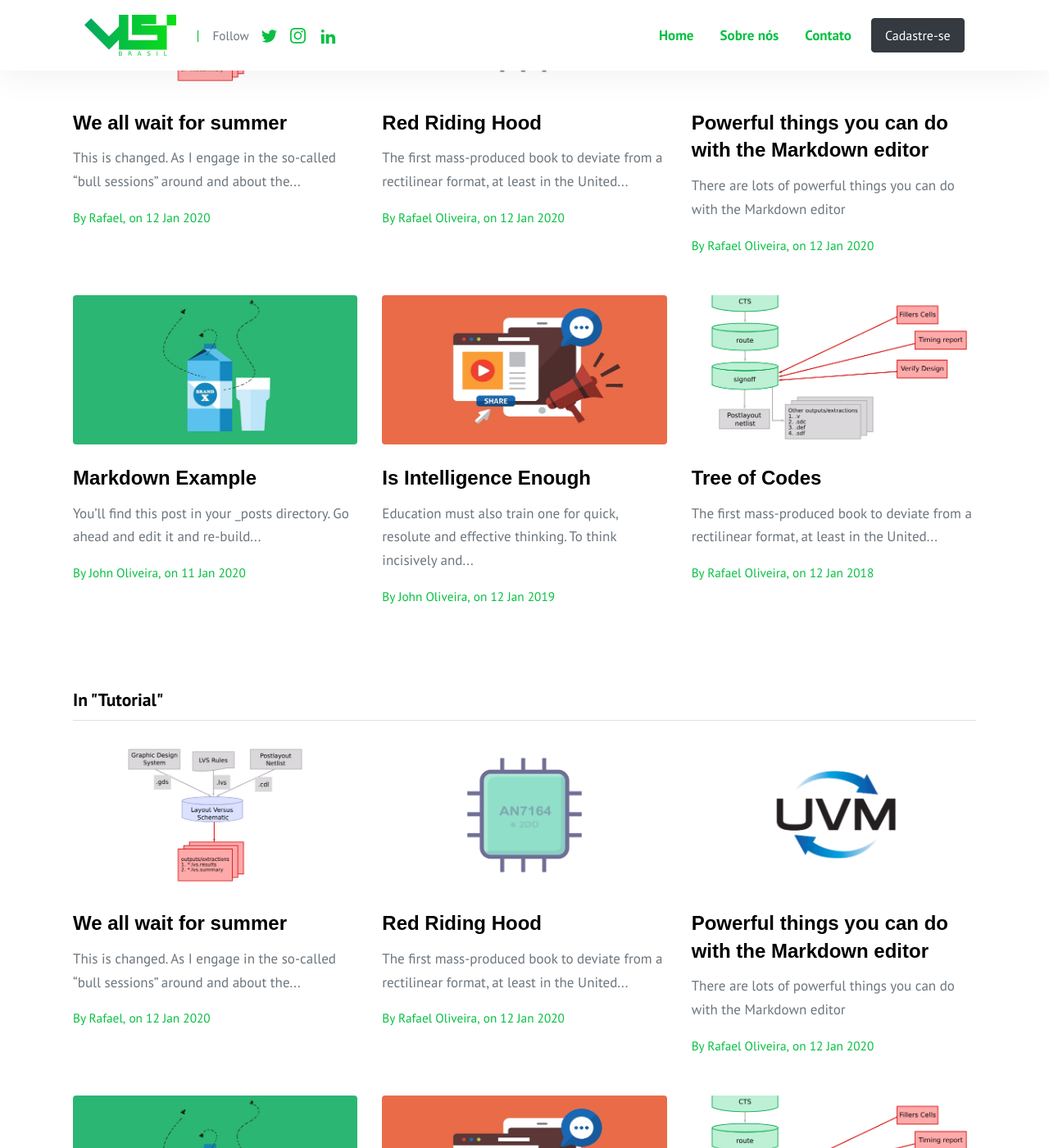
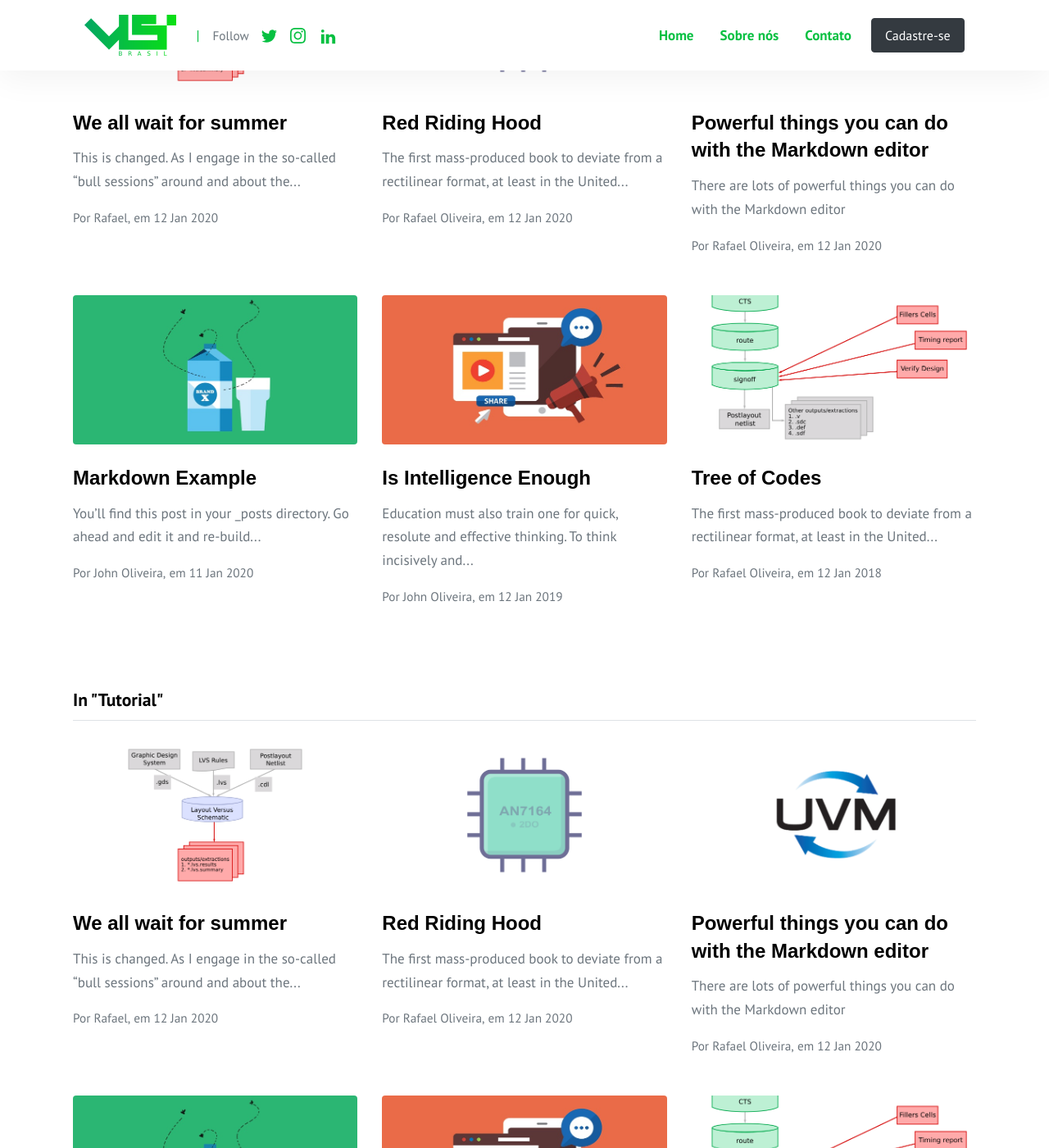
Before and after one commit to rafaelnmo/vlsibrasil_website, a Jekyll site: the page built from pages/categories.html, in a window 1280 px wide and 1400 px high, scrolled down 304 px. Shown: the whole window at 82% size. Built offline with Jekyll 4.4.1, drawn with Linux system fonts in a browser that asks for light colours; some of the changed text lies outside the part shown.

Commit message:
Updating text author blog post

```diff
--- a/_includes/postbox.html
+++ b/_includes/postbox.html
@@ -10,8 +10,8 @@
         <div class="metafooter">
             <div class="wrapfooter small d-flex align-items-center">
                 <span class="author-meta">
-                By  <span class="post-name"> {% if post.author %}{{ author.display_name }}{% else %}{{ site.author }}{% endif %}, </span>
-                on <span class="post-date">{{ post.date | date_to_string }}</span>
+                Por  <span class="post-name"> {% if post.author %}{{ author.display_name }}{% else %}{{ site.author }}{% endif %}, </span>
+                em <span class="post-date">{{ post.date | date_to_string }}</span>
                 </span>
                 <div class="clearfix"></div>
             </div>
--- a/assets/css/theme.scss
+++ b/assets/css/theme.scss
@@ -264,6 +264,8 @@ small, .small {
 }
 span.post-name,span.post-date,span.author-meta {
 	display:inline-block;
+    /*color: #333;        /*Adicionei para mudar a cor*/
+    color: #6c757d;     /* <----- Adicionei para mudar a cor*/
 }
 
 span.post-read-more a {
```
